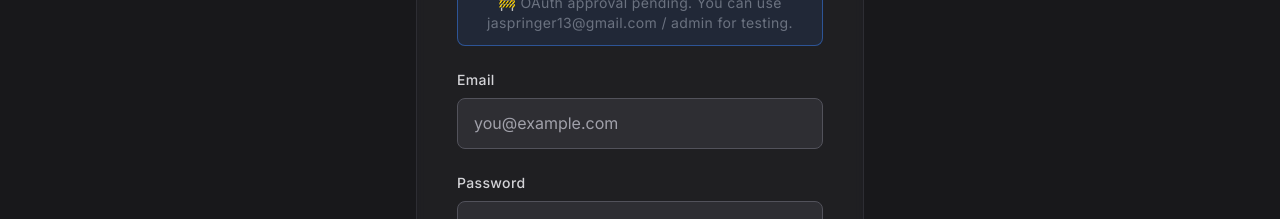
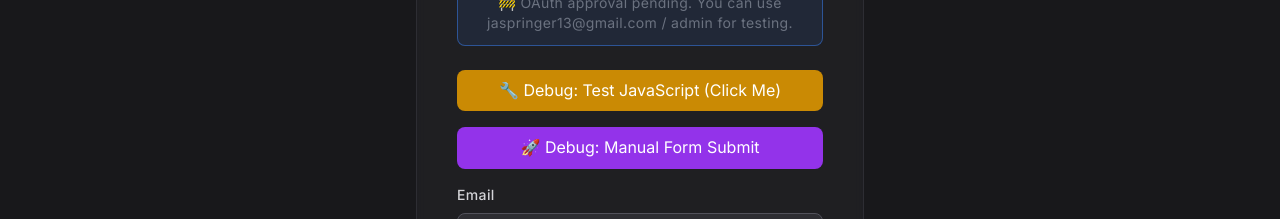
Before and after one commit to jaspringer13/replytics-frontend, a Next.js app: page /auth/signin in a window 1280 px wide. Shown: the part 329-548 px from the top of the page. Built offline with nearby package versions, Linux system fonts and the light colour scheme; no server answers.

Commit message:
debug: add extensive debugging to diagnose form submission issue
- Add onChange logging for email and password inputs
- Add test button to verify JavaScript is working
- Add manual form submit button to bypass submit button issues
- Add form ID for direct form submission testing

```diff
--- a/app/auth/signin/page.tsx
+++ b/app/auth/signin/page.tsx
@@ -106,8 +106,44 @@ export default function SignInPage() {
               </p>
             </div>
 
+            {/* Debug Test Button */}
+            <button
+              type="button"
+              onClick={() => {
+                console.log('TEST BUTTON CLICKED!')
+                console.log('Current email:', email)
+                console.log('Current password:', password)
+                alert('Test button works! Check console for form values.')
+              }}
+              className="w-full mb-4 py-2 px-4 bg-yellow-600 text-white rounded-lg hover:bg-yellow-700"
+            >
+              🔧 Debug: Test JavaScript (Click Me)
+            </button>
+
+            {/* Manual Submit Test Button */}
+            <button
+              type="button"
+              onClick={() => {
+                console.log('Manual submit attempt!')
+                const form = document.getElementById('signin-form') as HTMLFormElement
+                if (form) {
+                  console.log('Form found, submitting manually...')
+                  form.requestSubmit()
+                } else {
+                  console.log('Form not found!')
+                }
+              }}
+              className="w-full mb-4 py-2 px-4 bg-purple-600 text-white rounded-lg hover:bg-purple-700"
+            >
+              🚀 Debug: Manual Form Submit
+            </button>
+
             {/* Sign In Form */}
-            <form onSubmit={handleSubmit} className="space-y-6">
+            <form
+              onSubmit={handleSubmit}
+              className="space-y-6"
+              id="signin-form"
+            >
               {/* Email Field */}
               <div>
                 <label htmlFor="email" className="block text-sm font-medium text-gray-300 mb-2">
@@ -117,7 +153,10 @@ export default function SignInPage() {
                   id="email"
                   type="email"
                   value={email}
-                  onChange={(e) => setEmail(e.target.value)}
+                  onChange={(e) => {
+                    console.log('Email input changed:', e.target.value)
+                    setEmail(e.target.value)
+                  }}
                   placeholder="you@example.com"
                   className="w-full px-4 py-3 bg-gray-700/50 border border-gray-600 rounded-lg text-white placeholder-gray-400 focus:outline-none focus:border-brand-500 focus:ring-1 focus:ring-brand-500 transition-all duration-200"
                   required
@@ -133,7 +172,10 @@ export default function SignInPage() {
                   id="password"
                   type="password"
                   value={password}
-                  onChange={(e) => setPassword(e.target.value)}
+                  onChange={(e) => {
+                    console.log('Password input changed:', e.target.value.length, 'characters')
+                    setPassword(e.target.value)
+                  }}
                   placeholder="Enter your password"
                   className="w-full px-4 py-3 bg-gray-700/50 border border-gray-600 rounded-lg text-white placeholder-gray-400 focus:outline-none focus:border-brand-500 focus:ring-1 focus:ring-brand-500 transition-all duration-200"
                   required
```
